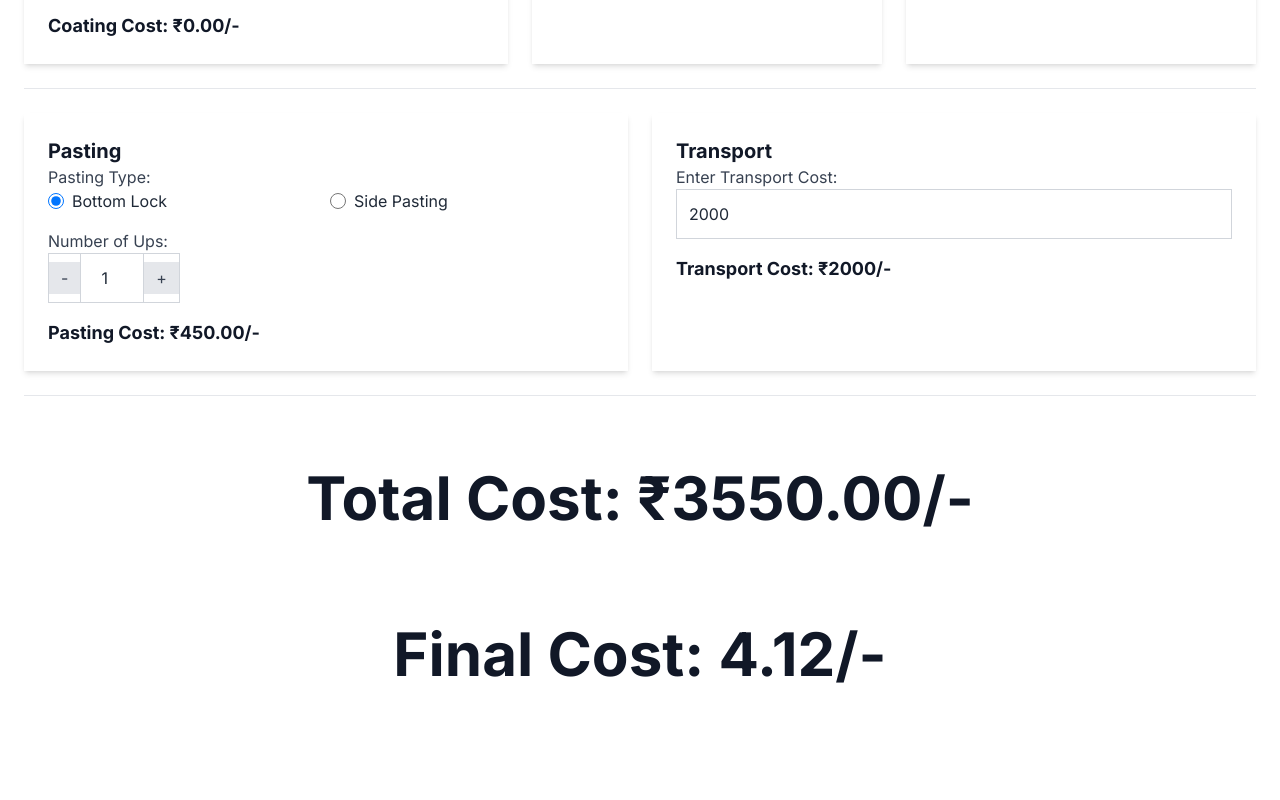
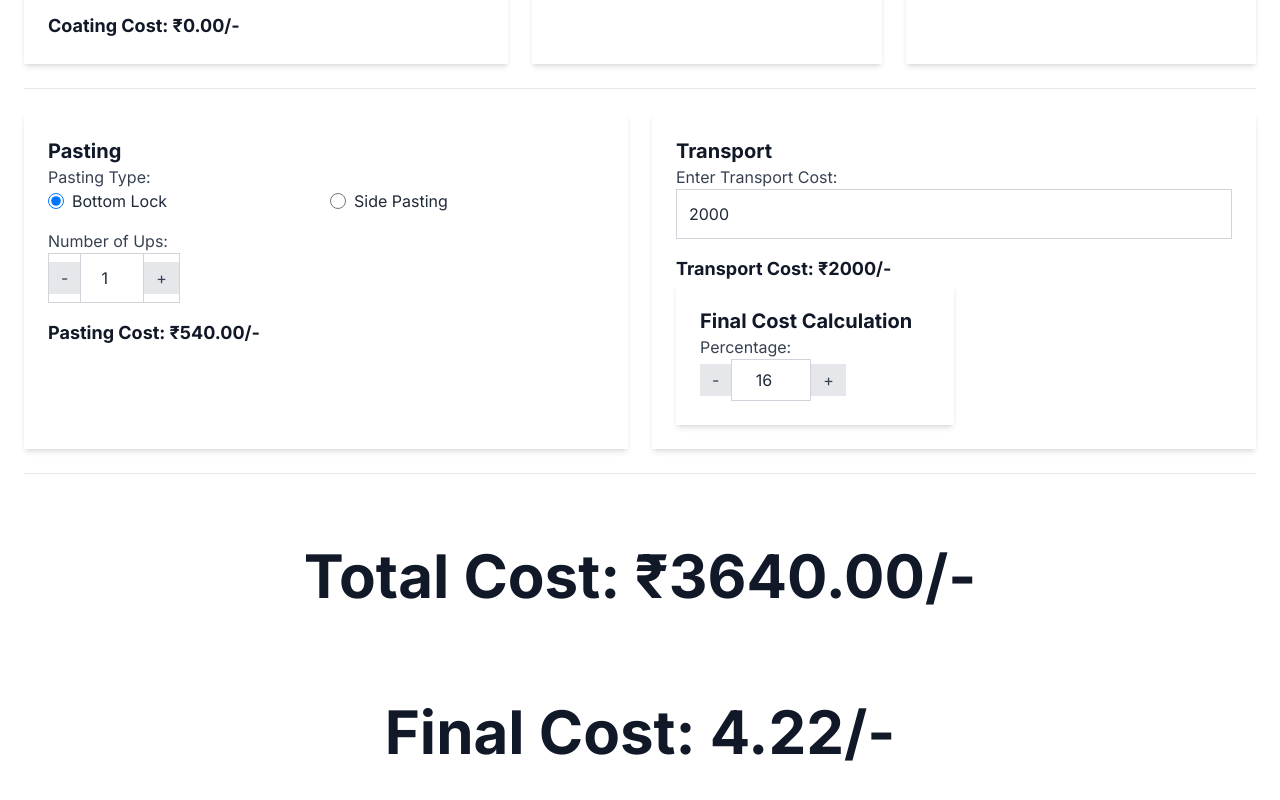
Before and after one commit to Lalith2801/Quotation_frontend, a Next.js app: page / in a window 1280 px wide. Shown: the part 1157-1957 px from the top of the page. Before the commit the page ends 1913 px from the top, so only its background shows below. Built offline with nearby package versions, Linux system fonts and the light colour scheme; no server answers.

Commit message:
persentage

```diff
--- a/app/page.tsx
+++ b/app/page.tsx
@@ -261,16 +261,19 @@ export default function Home() {
 
   useEffect(() => {
     const rate = pastingType === "Bottom Lock" ? 0.45 : 0.25
-    setPastingCost(ups * quantity * rate)
+    setPastingCost(ups * (quantity+ wastage) * rate)
   }, [ups, quantity, pastingType])
 
   const [totalCost, setTotalCost] = useState(0)
+  const [percentage, setPercentage] = useState(16); // Default 16%
 
   useEffect(() => {
-    setTotalCost(boardCost + price + coatingPrice + dieCost + punchingCost + pastingCost + transportCost)
-  }, [boardCost, price, coatingPrice, dieCost, punchingCost, pastingCost, transportCost])
+    setTotalCost(
+      boardCost + price + coatingPrice + dieCost + punchingCost + pastingCost + transportCost
+    );
+  }, [boardCost, price, coatingPrice, dieCost, punchingCost, pastingCost, transportCost]);
 
-  const finalCost = ((totalCost / (quantity * ups)) * 1.16).toFixed(2)
+  const finalCost = ((totalCost / (quantity * ups)) * (1 + percentage / 100)).toFixed(2);
 
   useEffect(() => {
     if (darkMode) {
@@ -279,6 +282,21 @@ export default function Home() {
       document.documentElement.classList.remove("dark")
     }
   }, [darkMode])
+
+
+
+
+
+
+
+
+//---------------------------------------------------------------------------------------------------------------------------------------------///
+
+
+
+
+
+
 
   return (
     <div className="p-4 md:p-6 bg-white dark:bg-gray-900 text-gray-800 dark:text-gray-200 min-h-screen">
@@ -625,8 +643,37 @@ export default function Home() {
           <h3 className="text-lg font-bold text-gray-900 dark:text-gray-100 mt-4">
             Transport Cost: ₹{transportCost}/-
           </h3>
+          <div className="w-full sm:w-1/2 bg-white dark:bg-gray-800 shadow-md rounded-lg p-4 md:p-6">
+  <h2 className="text-xl font-bold text-gray-900 dark:text-gray-100">Final Cost Calculation</h2>
+
+  <label className="block text-gray-700 dark:text-gray-300">Percentage:</label>
+
+    <button
+      onClick={() => setPercentage((prev) => Math.max(prev - 1, 0))} // Prevents going below 0
+      className="px-3 py-1 bg-gray-200 dark:bg-gray-700 hover:bg-gray-300 dark:hover:bg-gray-600 rounded-l-md text-gray-700 dark:text-gray-200"
+    >
+      -
+    </button>
+
+    <input
+      type="number"
+      value={percentage}
+      onChange={(e) => setPercentage(Number(e.target.value))}
+      className="border border-gray-300 dark:border-gray-700 p-2 rounded-md w-20 text-center bg-white dark:bg-gray-800"
+    />
+
+    <button
+      onClick={() => setPercentage((prev) => prev + 1)}
+      className="px-3 py-1 bg-gray-200 dark:bg-gray-700 hover:bg-gray-300 dark:hover:bg-gray-600 rounded-l-md text-gray-700 dark:text-gray-200"
+    >
+      +
+    </button>
+
+  </div>
+
         </div>
       </div>
+
 
       <hr className="my-6" />
 
```
